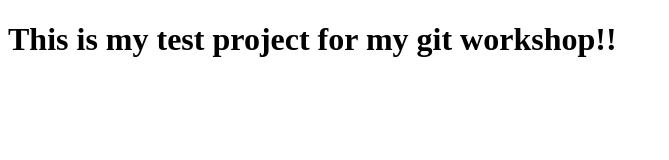
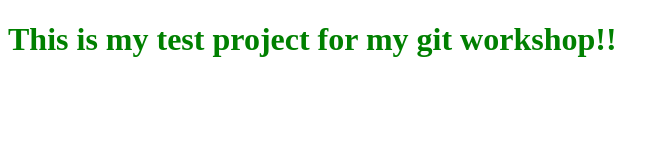
Before and after one commit to RowanPl/sturdy-broccoli, a plain HTML site: page index.html in a window 1280 px wide. Shown: the whole page, without its empty margins (0-669 px from the left). Drawn offline with Linux system fonts and the light colour scheme.

Commit message:
Chacked index page title and connected index to styles.css file

```diff
--- a/index.html
+++ b/index.html
@@ -2,7 +2,8 @@
 <html lang="en">
 <head>
     <meta charset="UTF-8">
-    <title>Title</title>
+    <title>My git test project</title>
+    <link rel="stylesheet" href="/styles.css">
 </head>
 <body>
     <h1>This is my test project for my git workshop!!</h1>
```
